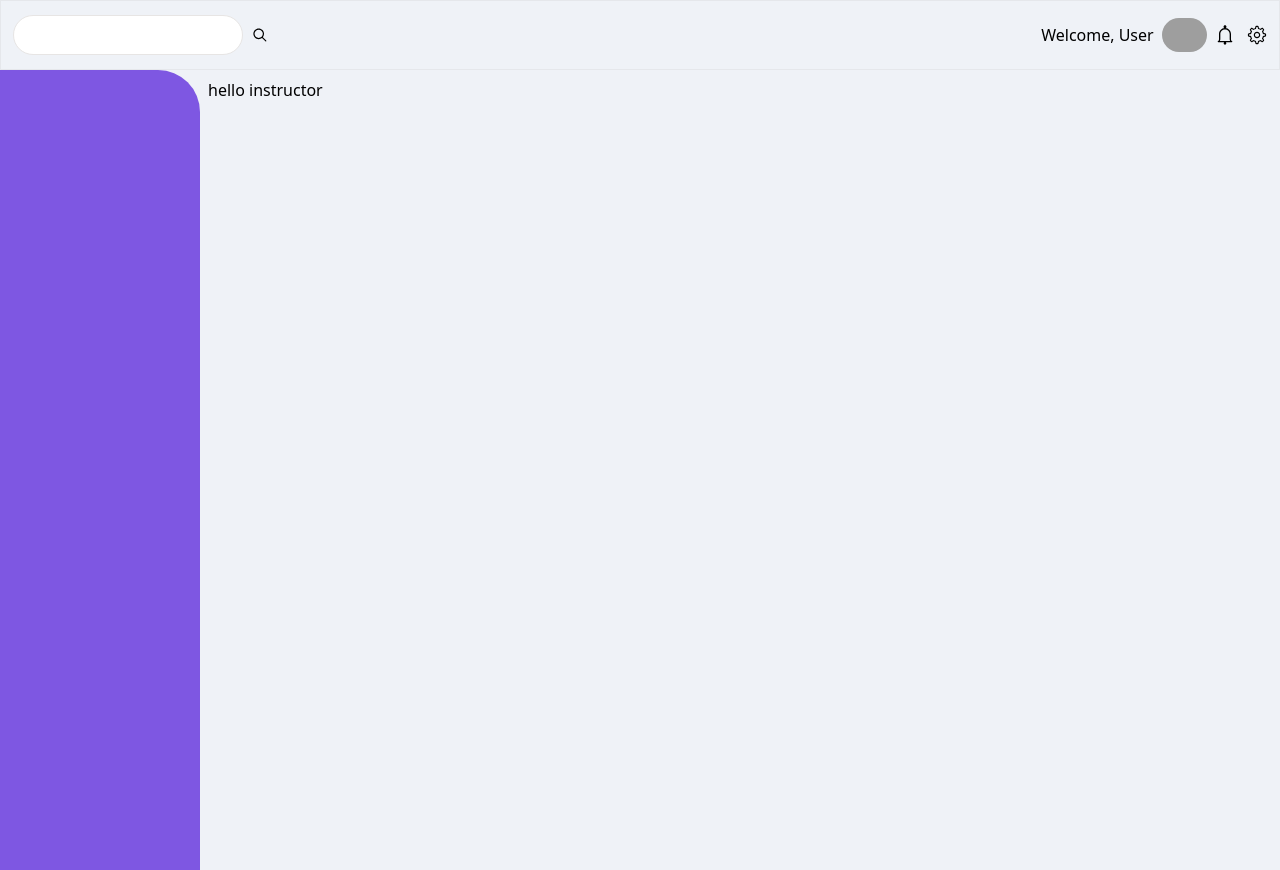
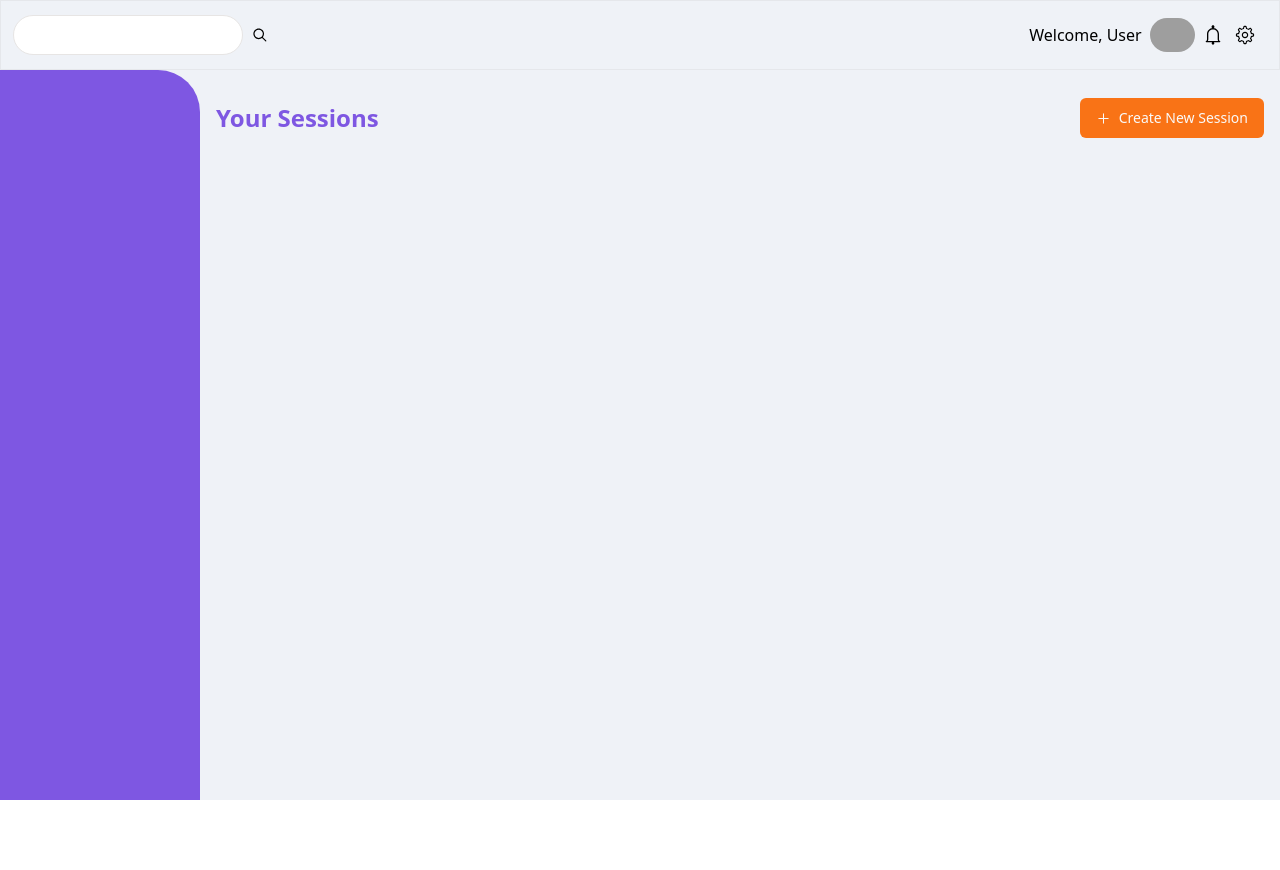
Before and after one commit to martindevelopske/classSense-client, a React (Vite) app: page /instructor in a window 1280 px wide. After the commit the page ends 800 px from the top, so only its background shows below. Built offline with nearby package versions, Linux system fonts and the light colour scheme; grey boxes are pictures that could not be loaded.

Commit message:
fixed the nested children

```diff
--- a/src/App.tsx
+++ b/src/App.tsx
@@ -2,8 +2,9 @@ import LoginSignupPage from "./pages/test";
 import StudentView from "./views/student/student";
 import InstructorView from "./views/instructor/instructor";
 
-import { RouterProvider, createBrowserRouter } from "react-router-dom";
+import { Outlet, RouterProvider, createBrowserRouter } from "react-router-dom";
 import Wrapper from "./components/wrapper";
+import CreateSession from "./views/instructor/CreateSessionPage";
 
 const router = createBrowserRouter(
   [
@@ -17,10 +18,17 @@ const router = createBrowserRouter(
         },
         {
           path: "/instructor",
-          element: <InstructorView />, // Accessible only after successful login
+          element: <Outlet />,
+          children: [
+            {
+              index: true,
+              element: <InstructorView />, // Accessible only after successful login
+            },
+            { path: "createSession", element: <CreateSession /> },
+          ],
         },
         {
-          path: "/student",
+          path: "student",
           element: <StudentView />, // Accessible only after successful login
         },
       ],
--- a/src/components/Header.tsx
+++ b/src/components/Header.tsx
@@ -46,7 +46,7 @@ const Navbar = ({ role }) => {
               <AvatarFallback>CN</AvatarFallback>
             </Avatar>
           </div>
-          <div className="flex items-center justify-center gap-3">
+          <div className="flex items-center justify-center gap-3 mr-3">
             <BellIcon width={20} height={20} />
             <GearIcon width={20} height={20} />
           </div>
--- a/src/components/wrapper.tsx
+++ b/src/components/wrapper.tsx
@@ -63,7 +63,7 @@ export default function Wrapper() {
             </div>
           </div>
         </div>
-        <div className="flex-1 h-screen overflow-auto p-2 bg-grayish">
+        <div className="flex-1 h-auto overflow-auto p-2 bg-grayish">
           <div className="w-full h-auto">
             <Outlet />
           </div>
--- a/src/views/instructor/InstructorLandingPage.tsx
+++ b/src/views/instructor/InstructorLandingPage.tsx
@@ -1,3 +1,4 @@
+import { Link } from "react-router-dom";
 import { Button } from "../../components/ui/button";
 import { PlusIcon } from "@radix-ui/react-icons";
 export default function InstructorLandingPage() {
@@ -7,10 +8,13 @@ export default function InstructorLandingPage() {
         <div className="flex items-center justify-between">
           <h2 className="text-purple text-2xl font-bold">Your Sessions</h2>
           <Button className="flex items-center justify-center">
-            <div className="flex gap-2 items-center justify-center">
+            <Link
+              to="createSession"
+              className="flex gap-2 items-center justify-center"
+            >
               <PlusIcon />
               <span>Create New Session</span>
-            </div>
+            </Link>
           </Button>
         </div>
       </div>
--- a/src/views/instructor/instructor.tsx
+++ b/src/views/instructor/instructor.tsx
@@ -10,7 +10,9 @@ export default function InstructorView() {
         <meta charSet="utf-8" />
         <title>Instructor Dashboard</title>
       </Helmet>
-      <div>hello instructor</div>
+      <div className="px-2">
+        <InstructorLandingPage />
+      </div>
     </>
   );
 }
--- a/src/views/student/student.tsx
+++ b/src/views/student/student.tsx
@@ -1,6 +1,6 @@
-import Session from "@/views/student/StudentLandingPage";
-import Wrapper from "@/components/wrapper";
 import { Helmet } from "react-helmet";
+import StudentLandingPage from "@/views/student/StudentLandingPage";
+import { Outlet } from "react-router-dom";
 
 export default function StudentView() {
   return (
@@ -10,7 +10,10 @@ export default function StudentView() {
         <title>Student Dashboard</title>
       </Helmet>
       {/* <Wrapper role={<Session />} /> */}
-      <h2>Student</h2>
+      <div className="px-2">
+        {/* <StudentLandingPage /> */}
+        <Outlet />
+      </div>
     </>
   );
 }
```
